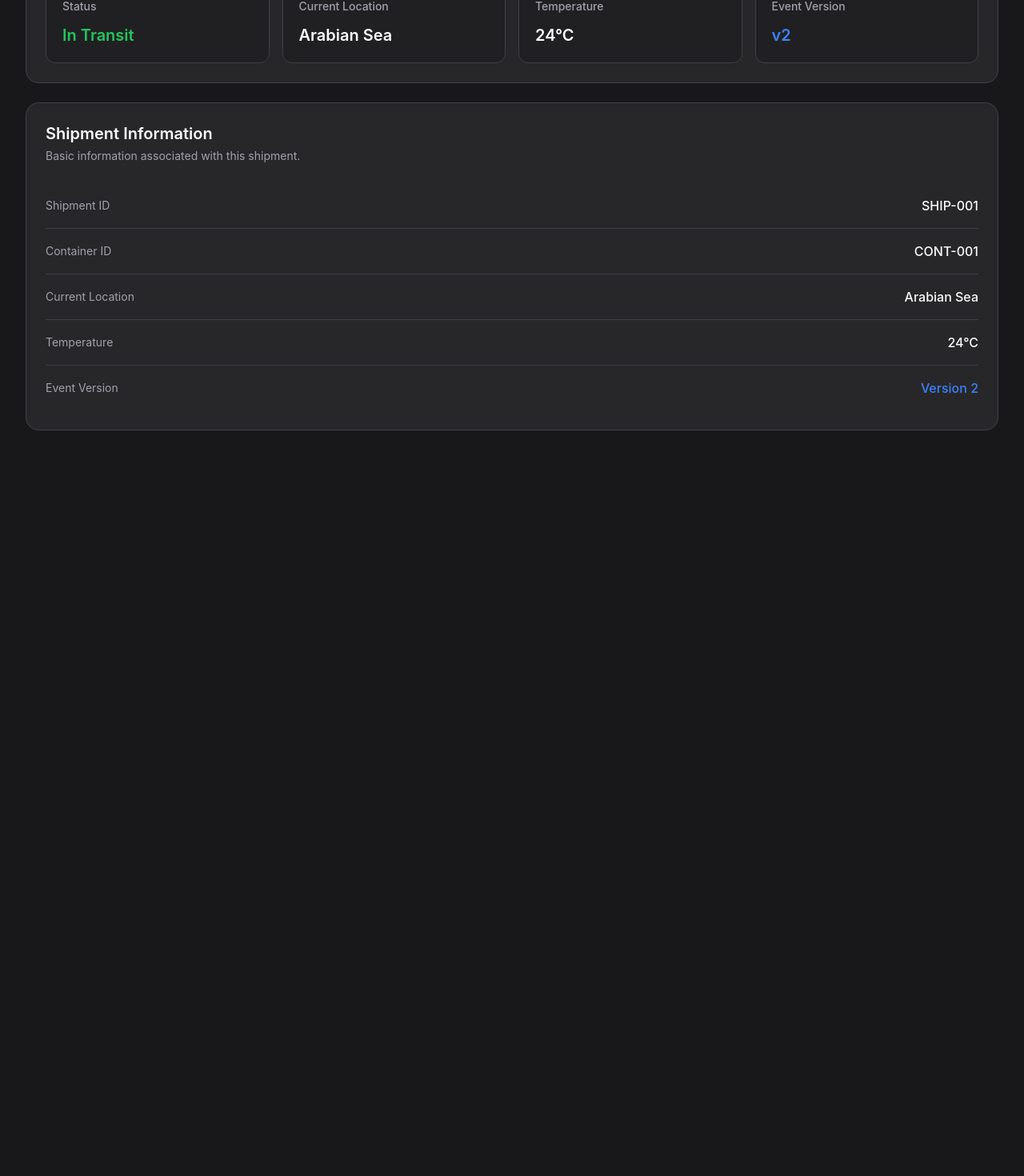
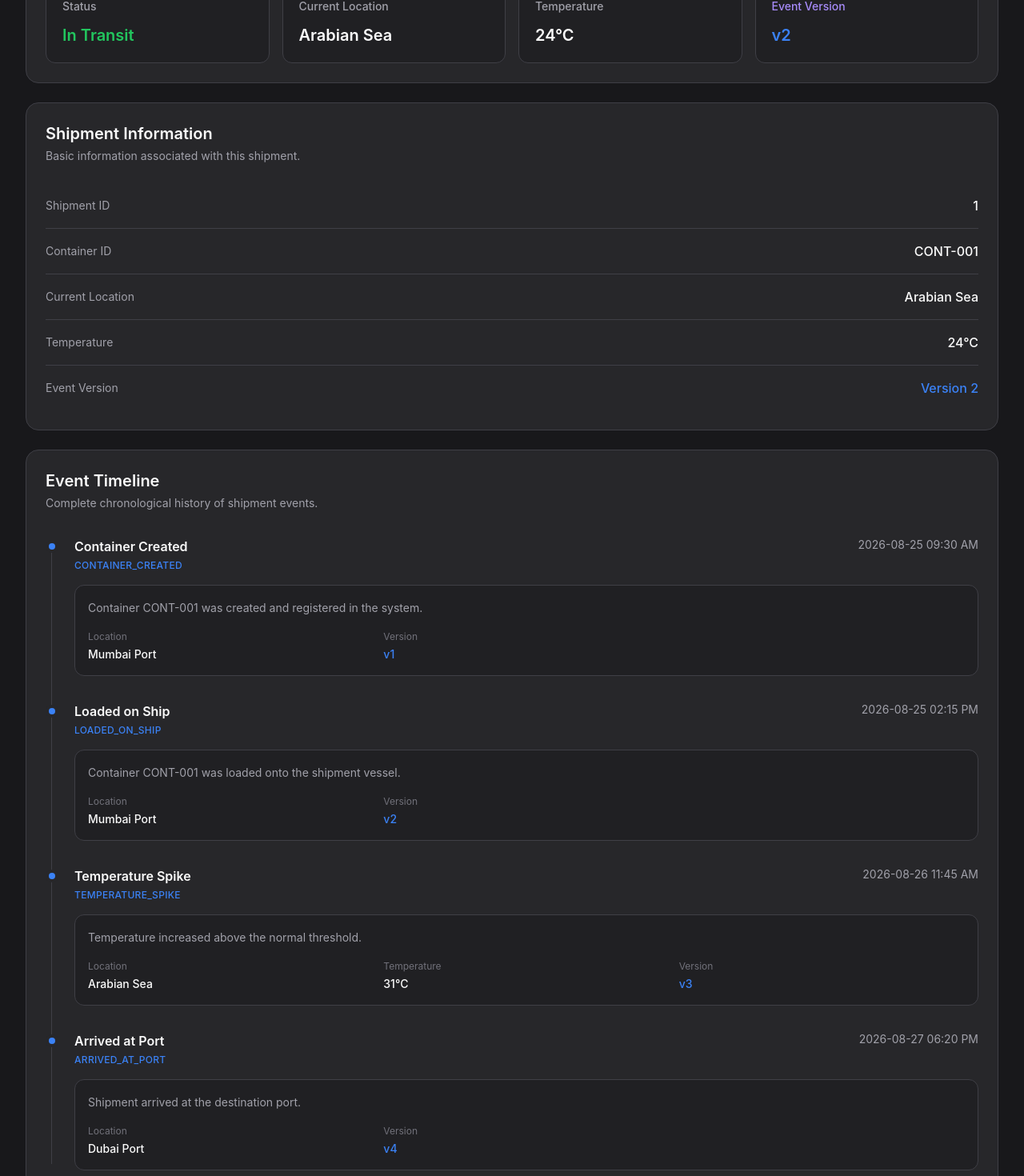
Before and after one commit to chandancoder-dev/audit-trail-team14, a React (Vite) app in the folder client/: page /shipment/1 in a window 1280 px wide. Shown: the part 520-1990 px from the top of the page at 80% size. Before the commit the page ends 1090 px from the top, so only its background shows below. Built offline with nearby package versions, Linux system fonts and the light colour scheme; no server answers.

Commit message:
Implement shipment details and event timeline

```diff
--- a/client/src/App.jsx
+++ b/client/src/App.jsx
@@ -22,7 +22,10 @@ function App() {
       <div className="min-h-screen bg-bg-primary text-text-normal">
        <Routes>
   <Route path="/" element={<ShipmentOperations />} />
-  <Route path="/shipment/:shipmentId" element={<ShipmentDetail />} />
+  <Route
+  path="/shipment/:shipmentId"
+  element={<ShipmentDetail />}
+/>
   <Route path="/home" element={<Home />} />
 
   <Route path="/About" element={<About />} />
--- a/client/src/features/shipmentDetail/ShipmentDetail.jsx
+++ b/client/src/features/shipmentDetail/ShipmentDetail.jsx
@@ -1,15 +1,18 @@
 import React from "react";
+import { useParams } from "react-router-dom";
+import { mockShipment, shipmentEvents } from "./shipmentData";
 
-const mockShipment = {
-  shipmentId: "SHIP-001",
-  containerId: "CONT-001",
-  status: "In Transit",
-  location: "Arabian Sea",
-  temperature: 24,
-  version: 2,
-};
 
 function ShipmentDetail() {
+  const { shipmentId } = useParams();
+
+  // For now we use mock data.
+  // Later this will come from GET /shipment/:id
+  const shipment = {
+    ...mockShipment,
+    shipmentId: shipmentId || mockShipment.shipmentId,
+  };
+
   return (
     <div className="min-h-screen bg-[#18181B] px-4 py-8 text-[#D4D4D8] sm:px-6 lg:px-8">
       <div className="mx-auto max-w-7xl">
@@ -26,48 +29,55 @@ function ShipmentDetail() {
             </h1>
 
             <p className="mt-2 text-[#A1A1AA]">
-              View the current state and information of this shipment.
+              View the current state and event history of this shipment.
             </p>
           </div>
 
-          {/* Shipment Identifier */}
+          {/* Shipment ID */}
           <div className="rounded-xl border border-[#3F3F46] bg-[#27272A] px-5 py-4">
-            <p className="text-sm text-[#A1A1AA]">Shipment ID</p>
+            <p className="text-sm text-[#A1A1AA]">
+              Shipment ID
+            </p>
+
             <p className="mt-1 text-lg font-semibold text-[#FAFAFA]">
-              {mockShipment.shipmentId}
+              {shipment.shipmentId}
             </p>
           </div>
         </div>
 
-        {/* Shipment Header Card */}
+        {/* Shipment Header */}
         <section className="mb-6 rounded-2xl border border-[#3F3F46] bg-[#27272A] p-6">
           <div className="flex flex-col gap-5 sm:flex-row sm:items-center sm:justify-between">
 
             <div>
-              <p className="text-sm text-[#A1A1AA]">Container</p>
+              <p className="text-sm text-[#A1A1AA]">
+                Container
+              </p>
 
               <h2 className="mt-1 text-2xl font-semibold text-[#FAFAFA]">
-                {mockShipment.containerId}
+                {shipment.containerId}
               </h2>
 
               <p className="mt-2 text-sm text-[#A1A1AA]">
-                Shipment {mockShipment.shipmentId}
+                Shipment {shipment.shipmentId}
               </p>
             </div>
 
-            {/* Status Badge */}
+            {/* Status */}
             <div className="flex items-center gap-2 self-start rounded-full border border-[#22C55E]/30 bg-[#22C55E]/10 px-4 py-2 sm:self-auto">
               <span className="h-2.5 w-2.5 rounded-full bg-[#22C55E]" />
 
               <span className="text-sm font-semibold text-[#22C55E]">
-                {mockShipment.status}
+                {shipment.status}
               </span>
             </div>
+
           </div>
         </section>
 
         {/* Current State */}
         <section className="mb-6 rounded-2xl border border-[#3F3F46] bg-[#27272A] p-6">
+
           <div className="mb-6">
             <h2 className="text-xl font-semibold text-[#FAFAFA]">
               Current State
@@ -87,7 +97,7 @@ function ShipmentDetail() {
               </p>
 
               <p className="mt-3 text-xl font-semibold text-[#22C55E]">
-                {mockShipment.status}
+                {shipment.status}
               </p>
             </div>
 
@@ -98,7 +108,7 @@ function ShipmentDetail() {
               </p>
 
               <p className="mt-3 text-xl font-semibold text-[#FAFAFA]">
-                {mockShipment.location}
+                {shipment.location}
               </p>
             </div>
 
@@ -109,18 +119,18 @@ function ShipmentDetail() {
               </p>
 
               <p className="mt-3 text-xl font-semibold text-[#FAFAFA]">
-                {mockShipment.temperature}°C
+                {shipment.temperature}°C
               </p>
             </div>
 
             {/* Version */}
             <div className="rounded-xl border border-[#3F3F46] bg-[#202023] p-5">
-              <p className="text-sm font-medium text-[#A1A1AA]">
+              <p className="text-sm font-medium text-[#A78BFA]">
                 Event Version
               </p>
 
               <p className="mt-3 text-xl font-semibold text-[#3B82F6]">
-                v{mockShipment.version}
+                v{shipment.version}
               </p>
             </div>
 
@@ -128,7 +138,8 @@ function ShipmentDetail() {
         </section>
 
         {/* Shipment Information */}
-        <section className="rounded-2xl border border-[#3F3F46] bg-[#27272A] p-6">
+        <section className="mb-6 rounded-2xl border border-[#3F3F46] bg-[#27272A] p-6">
+
           <div className="mb-6">
             <h2 className="text-xl font-semibold text-[#FAFAFA]">
               Shipment Information
@@ -147,7 +158,7 @@ function ShipmentDetail() {
               </span>
 
               <span className="font-medium text-[#FAFAFA]">
-                {mockShipment.shipmentId}
+                {shipment.shipmentId}
               </span>
             </div>
 
@@ -157,7 +168,7 @@ function ShipmentDetail() {
               </span>
 
               <span className="font-medium text-[#FAFAFA]">
-                {mockShipment.containerId}
+                {shipment.containerId}
               </span>
             </div>
 
@@ -167,7 +178,7 @@ function ShipmentDetail() {
               </span>
 
               <span className="font-medium text-[#FAFAFA]">
-                {mockShipment.location}
+                {shipment.location}
               </span>
             </div>
 
@@ -177,7 +188,7 @@ function ShipmentDetail() {
               </span>
 
               <span className="font-medium text-[#FAFAFA]">
-                {mockShipment.temperature}°C
+                {shipment.temperature}°C
               </span>
             </div>
 
@@ -187,11 +198,116 @@ function ShipmentDetail() {
               </span>
 
               <span className="font-medium text-[#3B82F6]">
-                Version {mockShipment.version}
+                Version {shipment.version}
               </span>
             </div>
 
           </div>
+        </section>
+
+        {/* Event Timeline */}
+        <section className="rounded-2xl border border-[#3F3F46] bg-[#27272A] p-6">
+
+          <div className="mb-8">
+            <h2 className="text-xl font-semibold text-[#FAFAFA]">
+              Event Timeline
+            </h2>
+
+            <p className="mt-1 text-sm text-[#A1A1AA]">
+              Complete chronological history of shipment events.
+            </p>
+          </div>
+
+          <div className="relative">
+
+            {/* Timeline Line */}
+            <div className="absolute left-[7px] top-2 bottom-2 w-px bg-[#3F3F46]" />
+
+            <div className="space-y-8">
+
+              {shipmentEvents.map((event) => (
+                <div
+                  key={event.id}
+                  className="relative flex gap-5"
+                >
+
+                  {/* Timeline Dot */}
+                  <div className="relative z-10 mt-1 h-4 w-4 shrink-0 rounded-full border-4 border-[#27272A] bg-[#3B82F6]" />
+
+                  {/* Event Content */}
+                  <div className="min-w-0 flex-1">
+
+                    <div className="flex flex-col gap-2 sm:flex-row sm:items-start sm:justify-between">
+
+                      <div>
+                        <h3 className="font-semibold text-[#FAFAFA]">
+                          {event.title}
+                        </h3>
+
+                        <p className="mt-1 text-xs font-medium tracking-wide text-[#3B82F6]">
+                          {event.eventType}
+                        </p>
+                      </div>
+
+                      <span className="text-sm text-[#A1A1AA]">
+                        {event.timestamp}
+                      </span>
+
+                    </div>
+
+                    {/* Event Details */}
+                    <div className="mt-4 rounded-xl border border-[#3F3F46] bg-[#202023] p-4">
+
+                      <p className="text-sm leading-6 text-[#A1A1AA]">
+                        {event.description}
+                      </p>
+
+                      <div className="mt-4 grid grid-cols-1 gap-3 sm:grid-cols-3">
+
+                        <div>
+                          <p className="text-xs text-[#71717A]">
+                            Location
+                          </p>
+
+                          <p className="mt-1 text-sm font-medium text-[#FAFAFA]">
+                            {event.location}
+                          </p>
+                        </div>
+
+                        {event.temperature && (
+                          <div>
+                            <p className="text-xs text-[#71717A]">
+                              Temperature
+                            </p>
+
+                            <p className="mt-1 text-sm font-medium text-[#FAFAFA]">
+                              {event.temperature}°C
+                            </p>
+                          </div>
+                        )}
+
+                        <div>
+                          <p className="text-xs text-[#71717A]">
+                            Version
+                          </p>
+
+                          <p className="mt-1 text-sm font-medium text-[#3B82F6]">
+                            v{event.version}
+                          </p>
+                        </div>
+
+                      </div>
+
+                    </div>
+
+                  </div>
+
+                </div>
+              ))}
+
+            </div>
+          </div>
+
         </section>
 
       </div>
--- /dev/null
+++ b/client/src/features/shipmentDetail/shipmentData.js
@@ -0,0 +1,48 @@
+export const mockShipment = {
+  shipmentId: "SHIP-001",
+  containerId: "CONT-001",
+  status: "In Transit",
+  location: "Arabian Sea",
+  temperature: 24,
+  version: 2,
+};
+
+export const shipmentEvents = [
+  {
+    id: 1,
+    eventType: "CONTAINER_CREATED",
+    title: "Container Created",
+    timestamp: "2026-08-25 09:30 AM",
+    description: "Container CONT-001 was created and registered in the system.",
+    location: "Mumbai Port",
+    version: 1,
+  },
+  {
+    id: 2,
+    eventType: "LOADED_ON_SHIP",
+    title: "Loaded on Ship",
+    timestamp: "2026-08-25 02:15 PM",
+    description: "Container CONT-001 was loaded onto the shipment vessel.",
+    location: "Mumbai Port",
+    version: 2,
+  },
+  {
+    id: 3,
+    eventType: "TEMPERATURE_SPIKE",
+    title: "Temperature Spike",
+    timestamp: "2026-08-26 11:45 AM",
+    description: "Temperature increased above the normal threshold.",
+    location: "Arabian Sea",
+    temperature: 31,
+    version: 3,
+  },
+  {
+    id: 4,
+    eventType: "ARRIVED_AT_PORT",
+    title: "Arrived at Port",
+    timestamp: "2026-08-27 06:20 PM",
+    description: "Shipment arrived at the destination port.",
+    location: "Dubai Port",
+    version: 4,
+  },
+];
```
